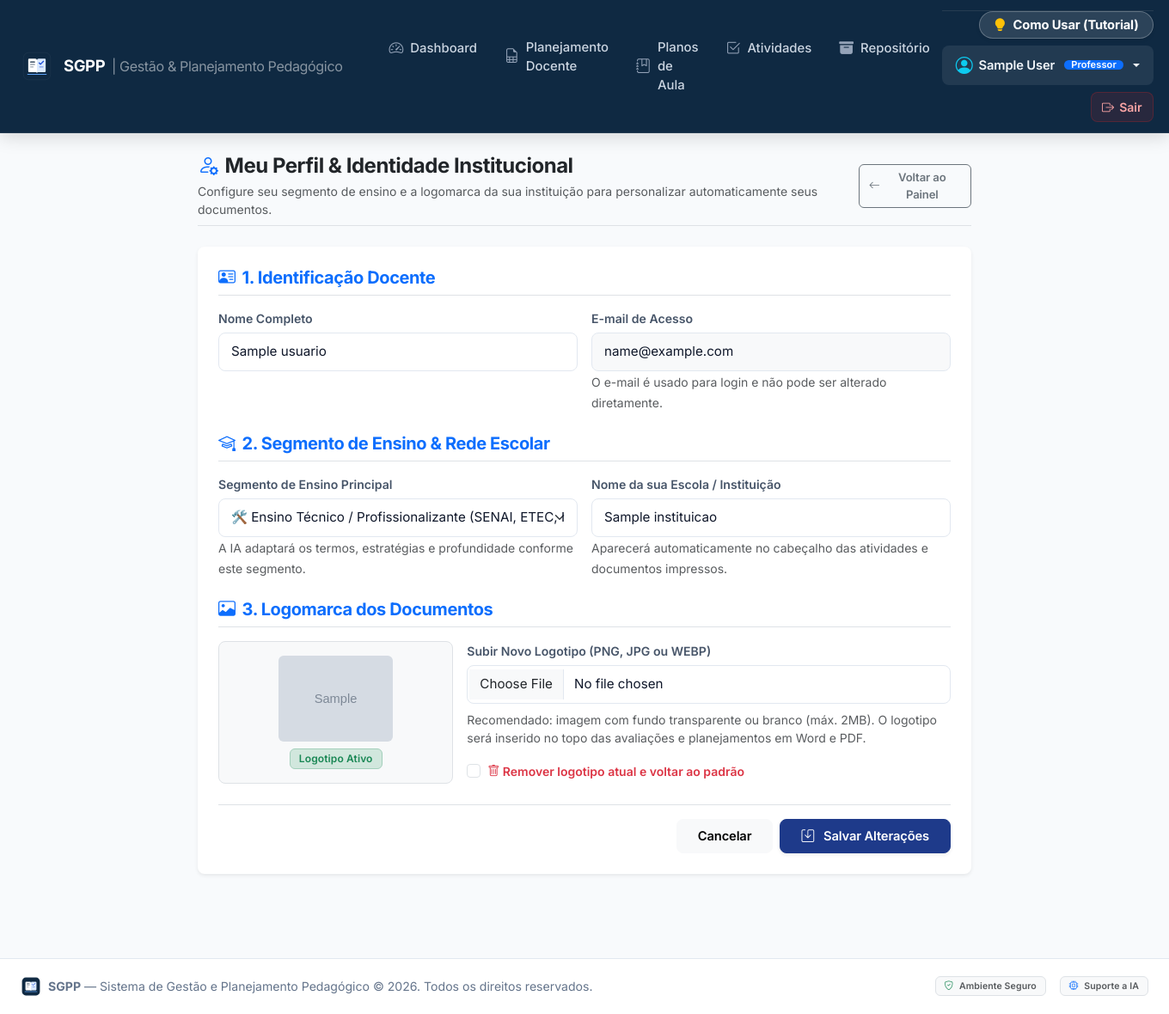
After one commit to ronan-ferreira/SGPP, a Flask app: page /perfil in a window 1360 px wide. The commit adds this page. Shown: the whole page at 86% size. Run offline with Flask 3, Linux system fonts and the light colour scheme; the visitor is signed in with stand-in values (Sample User, id 1); grey boxes marked "Sample" are stand-in pictures; a database or web service that is not in the repository returns one stand-in record (values such as "Sample title"); some libraries are stand-ins or nearby versions.

Commit message:
feat(fase-1): perfil docente, identidade institucional com logo e cabecalhos universais

```diff
--- a/app.py
+++ b/app.py
@@ -107,6 +107,8 @@ def cadastro():
 
         nome = request.form.get("nome", "").strip()
         email = request.form.get("email", "").strip().lower()
+        segmento = request.form.get("segmento", "tecnico").strip()
+        instituicao = request.form.get("instituicao", "").strip()
         senha = request.form.get("senha", "")
         confirmar_senha = request.form.get("confirmar_senha")
 
@@ -116,6 +118,7 @@ def cadastro():
                 erro="Preencha todos os campos obrigatórios.",
                 nome=nome,
                 email=email,
+                instituicao=instituicao,
             )
 
         if confirmar_senha is not None and senha != confirmar_senha:
@@ -124,6 +127,7 @@ def cadastro():
                 erro="A confirmação de senha não confere com a senha digitada.",
                 nome=nome,
                 email=email,
+                instituicao=instituicao,
             )
 
         senha_valida, msg_senha = validar_forca_senha(senha)
@@ -133,6 +137,7 @@ def cadastro():
                 erro=msg_senha,
                 nome=nome,
                 email=email,
+                instituicao=instituicao,
             )
 
         conn, cursor = get_cursor()
@@ -145,6 +150,7 @@ def cadastro():
                     erro=f"O e-mail '{email}' já está cadastrado. Faça login ou use outro e-mail.",
                     nome=nome,
                     email=email,
+                    instituicao=instituicao,
                 )
 
             senha_hash = gerar_hash_senha(senha)
@@ -156,12 +162,14 @@ def cadastro():
                     email,
                     senha,
                     perfil,
-                    tutorial_visto
+                    tutorial_visto,
+                    segmento,
+                    instituicao
                 )
-                VALUES (%s,%s,%s,%s,%s)
+                VALUES (%s,%s,%s,%s,%s,%s,%s)
                 RETURNING id
                 """,
-                (nome, email, senha_hash, "professor", False),
+                (nome, email, senha_hash, "professor", False, segmento, instituicao or None),
             )
 
             novo_usuario_id = cursor.fetchone()[0]
@@ -171,6 +179,8 @@ def cadastro():
             session["usuario_id"] = novo_usuario_id
             session["nome"] = nome
             session["perfil"] = "professor"
+            session["segmento"] = segmento
+            session["instituicao"] = instituicao
             session["mostrar_tutorial"] = True
 
             return redirect("/dashboard?tutorial=1")
@@ -204,7 +214,8 @@ def login():
         try:
             cursor.execute(
                 """
-                SELECT id, nome, email, perfil, senha, COALESCE(tutorial_visto, FALSE)
+                SELECT id, nome, email, perfil, senha, COALESCE(tutorial_visto, FALSE),
+                       COALESCE(segmento, 'tecnico'), instituicao, logo_instituicao
                 FROM usuarios
                 WHERE email=%s
                 """,
@@ -222,6 +233,9 @@ def login():
             session["usuario_id"] = usuario[0]
             session["nome"] = usuario[1]
             session["perfil"] = "professor"
+            session["segmento"] = usuario[6]
+            session["instituicao"] = usuario[7] or ""
+            session["logo_instituicao"] = usuario[8] or ""
 
             # Se for o primeiro acesso ou tutorial ainda não foi visto
             if not usuario[5]:
@@ -241,6 +255,97 @@ def logout():
     session.clear()
 
     return redirect("/login")
+
+
+# ============================================================
+# PERFIL DOCENTE E IDENTIDADE INSTITUCIONAL (FASE 1)
+# ============================================================
+@app.route("/perfil", methods=["GET", "POST"])
+def perfil():
+    if "usuario_id" not in session:
+        return redirect("/login")
+
+    usuario_id = session["usuario_id"]
+    conn, cursor = get_cursor()
+
+    try:
+        if request.method == "POST":
+            nome = request.form.get("nome", "").strip()
+            segmento = request.form.get("segmento", "tecnico").strip()
+            instituicao = request.form.get("instituicao", "").strip()
+            remover_logo = request.form.get("remover_logo") == "1"
+
+            if not nome:
+                cursor.execute("SELECT id, nome, email, segmento, instituicao, logo_instituicao FROM usuarios WHERE id=%s", (usuario_id,))
+                row = cursor.fetchone()
+                usr = {"id": row[0], "nome": row[1], "email": row[2], "segmento": row[3], "instituicao": row[4], "logo_instituicao": row[5]}
+                return render_template("perfil.html", usuario=usr, erro="O nome não pode ficar em branco.")
+
+            novo_nome_logo = None
+
+            # Processamento do upload do logo da instituição
+            if "logo" in request.files and request.files["logo"].filename:
+                arquivo_logo = request.files["logo"]
+                extensao = os.path.splitext(arquivo_logo.filename)[1].lower()
+
+                if extensao in [".png", ".jpg", ".jpeg", ".webp"]:
+                    nome_seguro = f"logo_user_{usuario_id}_{int(os.times().system * 1000)}{extensao}"
+                    pasta_logos = os.path.join(app.root_path, "static", "uploads", "logos")
+                    os.makedirs(pasta_logos, exist_ok=True)
+                    caminho_salvar = os.path.join(pasta_logos, nome_seguro)
+                    arquivo_logo.save(caminho_salvar)
+                    novo_nome_logo = nome_seguro
+
+            if novo_nome_logo:
+                cursor.execute(
+                    """
+                    UPDATE usuarios
+                    SET nome = %s, segmento = %s, instituicao = %s, logo_instituicao = %s
+                    WHERE id = %s
+                    """,
+                    (nome, segmento, instituicao or None, novo_nome_logo, usuario_id),
+                )
+                session["logo_instituicao"] = novo_nome_logo
+            elif remover_logo:
+                cursor.execute(
+                    """
+                    UPDATE usuarios
+                    SET nome = %s, segmento = %s, instituicao = %s, logo_instituicao = NULL
+                    WHERE id = %s
+                    """,
+                    (nome, segmento, instituicao or None, usuario_id),
+                )
+                session["logo_instituicao"] = ""
+            else:
+                cursor.execute(
+                    """
+                    UPDATE usuarios
+                    SET nome = %s, segmento = %s, instituicao = %s
+                    WHERE id = %s
+                    """,
+                    (nome, segmento, instituicao or None, usuario_id),
+                )
+
+            conn.commit()
+
+            session["nome"] = nome
+            session["segmento"] = segmento
+            session["instituicao"] = instituicao
+
+            cursor.execute("SELECT id, nome, email, segmento, instituicao, logo_instituicao FROM usuarios WHERE id=%s", (usuario_id,))
+            row = cursor.fetchone()
+            usr = {"id": row[0], "nome": row[1], "email": row[2], "segmento": row[3], "instituicao": row[4], "logo_instituicao": row[5]}
+            return render_template("perfil.html", usuario=usr, sucesso="Perfil e identidade institucional atualizados com sucesso!")
+
+        # GET
+        cursor.execute("SELECT id, nome, email, segmento, instituicao, logo_instituicao FROM usuarios WHERE id=%s", (usuario_id,))
+        row = cursor.fetchone()
+        usr = {"id": row[0], "nome": row[1], "email": row[2], "segmento": row[3], "instituicao": row[4], "logo_instituicao": row[5]}
+        return render_template("perfil.html", usuario=usr)
+
+    finally:
+        release_cursor(conn, cursor)
+
 
 
 # ============================================================
--- a/database/conexao.py
+++ b/database/conexao.py
@@ -42,6 +42,9 @@ def _executar_migracoes_iniciais():
         conn.autocommit = True
         cur = conn.cursor()
         cur.execute("""
+            ALTER TABLE usuarios ADD COLUMN IF NOT EXISTS segmento VARCHAR(50) DEFAULT 'tecnico';
+            ALTER TABLE usuarios ADD COLUMN IF NOT EXISTS instituicao VARCHAR(150);
+            ALTER TABLE usuarios ADD COLUMN IF NOT EXISTS logo_instituicao VARCHAR(255);
             ALTER TABLE planejamentos_docente ADD COLUMN IF NOT EXISTS modalidade VARCHAR(100);
             ALTER TABLE planejamentos_docente ADD COLUMN IF NOT EXISTS curso_id INTEGER REFERENCES cursos_plano(id) ON DELETE SET NULL;
             ALTER TABLE planos_aula ADD COLUMN IF NOT EXISTS planejamento_id INTEGER REFERENCES planejamentos_docente(id) ON DELETE SET NULL;
--- a/database/criar_banco_completo.sql
+++ b/database/criar_banco_completo.sql
@@ -24,7 +24,10 @@ CREATE TABLE IF NOT EXISTS usuarios (
     email       VARCHAR(150) NOT NULL UNIQUE,
     senha       VARCHAR(255) NOT NULL,
     perfil      VARCHAR(20) NOT NULL DEFAULT 'professor',
-    tutorial_visto BOOLEAN NOT NULL DEFAULT FALSE
+    tutorial_visto BOOLEAN NOT NULL DEFAULT FALSE,
+    segmento    VARCHAR(50) DEFAULT 'tecnico',
+    instituicao VARCHAR(150),
+    logo_instituicao VARCHAR(255)
 );
 
 COMMENT ON TABLE usuarios IS 'Usuários do sistema (professores)';
--- a/database/script_banco.sql
+++ b/database/script_banco.sql
@@ -16,7 +16,10 @@ CREATE TABLE IF NOT EXISTS usuarios (
     email       VARCHAR(150) NOT NULL UNIQUE,
     senha       VARCHAR(255) NOT NULL,
     perfil      VARCHAR(20) NOT NULL DEFAULT 'professor',
-    tutorial_visto BOOLEAN NOT NULL DEFAULT FALSE
+    tutorial_visto BOOLEAN NOT NULL DEFAULT FALSE,
+    segmento    VARCHAR(50) DEFAULT 'tecnico',
+    instituicao VARCHAR(150),
+    logo_instituicao VARCHAR(255)
 );
 
 COMMENT ON TABLE usuarios IS 'Usuários do sistema (professores)';
--- a/templates/base.html
+++ b/templates/base.html
@@ -125,13 +125,18 @@
                     </button>
                     <ul class="dropdown-menu dropdown-menu-end shadow-sm">
                         <li>
+                            <a class="dropdown-item d-flex align-items-center gap-2 py-2" href="/perfil">
+                                <i class="bi bi-person-gear text-primary"></i> Meu Perfil & Escola
+                            </a>
+                        </li>
+                        <li>
                             <a class="dropdown-item d-flex align-items-center gap-2 py-2" href="javascript:void(0)" onclick="abrirTutorial()">
-                                <i class="bi bi-mortarboard text-primary"></i> Rever Tutorial do Sistema
+                                <i class="bi bi-mortarboard text-secondary"></i> Rever Tutorial
                             </a>
                         </li>
                         <li>
                             <a class="dropdown-item d-flex align-items-center gap-2 py-2" href="/alterar_senha">
-                                <i class="bi bi-key text-secondary"></i> Alterar Minha Senha
+                                <i class="bi bi-key text-secondary"></i> Alterar Senha
                             </a>
                         </li>
                         <li><hr class="dropdown-divider my-1"></li>
--- /dev/null
+++ b/templates/perfil.html
@@ -0,0 +1,149 @@
+{% extends "base.html" %}
+
+{% block titulo %}Meu Perfil Pedagógico — SGPP{% endblock %}
+
+{% block conteudo %}
+<div class="container-fluid px-0" style="max-width: 900px; margin: 0 auto;">
+
+    <!-- Cabeçalho da Página -->
+    <div class="d-flex align-items-center justify-content-between mb-4 pb-2 border-bottom">
+        <div>
+            <h2 class="h4 mb-1 fw-bold text-dark d-flex align-items-center gap-2">
+                <i class="bi bi-person-gear text-primary"></i>
+                Meu Perfil & Identidade Institucional
+            </h2>
+            <p class="text-muted small mb-0">
+                Configure seu segmento de ensino e a logomarca da sua instituição para personalizar automaticamente seus documentos.
+            </p>
+        </div>
+        <a href="/dashboard" class="btn btn-outline-secondary btn-sm d-flex align-items-center gap-1">
+            <i class="bi bi-arrow-left"></i> Voltar ao Painel
+        </a>
+    </div>
+
+    {% if erro %}
+    <div class="alert alert-danger alert-dismissible fade show shadow-sm" role="alert">
+        <i class="bi bi-exclamation-triangle-fill me-2"></i>{{ erro }}
+        <button type="button" class="btn-close" data-bs-dismiss="alert" aria-label="Close"></button>
+    </div>
+    {% endif %}
+
+    {% if sucesso %}
+    <div class="alert alert-success alert-dismissible fade show shadow-sm" role="alert">
+        <i class="bi bi-check-circle-fill me-2"></i>{{ sucesso }}
+        <button type="button" class="btn-close" data-bs-dismiss="alert" aria-label="Close"></button>
+    </div>
+    {% endif %}
+
+    <div class="card shadow-sm border-0 rounded-3 mb-4">
+        <div class="card-body p-4">
+            <form method="POST" action="/perfil" enctype="multipart/form-data">
+
+                <!-- 1. Dados Pessoais Básicos -->
+                <h5 class="fw-bold text-primary mb-3 pb-2 border-bottom d-flex align-items-center gap-2">
+                    <i class="bi bi-person-vcard"></i> 1. Identificação Docente
+                </h5>
+
+                <div class="row g-3 mb-4">
+                    <div class="col-md-6">
+                        <label class="form-label fw-semibold" for="nome">Nome Completo</label>
+                        <input type="text" name="nome" id="nome" class="form-control"
+                               value="{{ usuario.nome or '' }}" required>
+                    </div>
+
+                    <div class="col-md-6">
+                        <label class="form-label fw-semibold" for="email">E-mail de Acesso</label>
+                        <input type="email" id="email" class="form-control bg-light"
+                               value="{{ usuario.email or '' }}" readonly disabled>
+                        <small class="text-muted">O e-mail é usado para login e não pode ser alterado diretamente.</small>
+                    </div>
+                </div>
+
+                <!-- 2. Segmento de Atuação e Instituição -->
+                <h5 class="fw-bold text-primary mb-3 pb-2 border-bottom d-flex align-items-center gap-2">
+                    <i class="bi bi-mortarboard"></i> 2. Segmento de Ensino & Rede Escolar
+                </h5>
+
+                <div class="row g-3 mb-4">
+                    <div class="col-md-6">
+                        <label class="form-label fw-semibold" for="segmento">Segmento de Ensino Principal</label>
+                        <select name="segmento" id="segmento" class="form-select" required>
+                            <option value="tecnico" {% if usuario.segmento == 'tecnico' %}selected{% endif %}>
+                                🛠️ Ensino Técnico / Profissionalizante (SENAI, ETEC, IFs)
+                            </option>
+                            <option value="fundamental" {% if usuario.segmento == 'fundamental' %}selected{% endif %}>
+                                📚 Ensino Fundamental I e II (BNCC - Pública / Particular)
+                            </option>
+                            <option value="medio" {% if usuario.segmento == 'medio' %}selected{% endif %}>
+                                🎓 Ensino Médio Regular & Itinerários (BNCC)
+                            </option>
+                            <option value="infantil" {% if usuario.segmento == 'infantil' %}selected{% endif %}>
+                                🎨 Educação Infantil (Campos de Experiências)
+                            </option>
+                            <option value="superior" {% if usuario.segmento == 'superior' %}selected{% endif %}>
+                                🏛️ Ensino Superior / Graduação e Pós
+                            </option>
+                        </select>
+                        <small class="text-muted">A IA adaptará os termos, estratégias e profundidade conforme este segmento.</small>
+                    </div>
+
+                    <div class="col-md-6">
+                        <label class="form-label fw-semibold" for="instituicao">Nome da sua Escola / Instituição</label>
+                        <input type="text" name="instituicao" id="instituicao" class="form-control"
+                               placeholder="Ex: E.E. Santos Dumont, Colégio Dom Bosco, SENAI..."
+                               value="{{ usuario.instituicao or '' }}">
+                        <small class="text-muted">Aparecerá automaticamente no cabeçalho das atividades e documentos impressos.</small>
+                    </div>
+                </div>
+
+                <!-- 3. Logomarca Institucional -->
+                <h5 class="fw-bold text-primary mb-3 pb-2 border-bottom d-flex align-items-center gap-2">
+                    <i class="bi bi-image"></i> 3. Logomarca dos Documentos
+                </h5>
+
+                <div class="row align-items-center g-3 mb-4">
+                    <div class="col-md-4 text-center">
+                        <div class="p-3 border rounded-3 bg-light d-flex flex-column align-items-center justify-content-center" style="min-height: 140px;">
+                            {% if usuario.logo_instituicao %}
+                                <img src="/static/uploads/logos/{{ usuario.logo_instituicao }}"
+                                     alt="Logotipo da Instituição"
+                                     class="img-fluid rounded"
+                                     style="max-height: 100px; object-fit: contain;">
+                                <span class="badge bg-success-subtle text-success border border-success-subtle mt-2">Logotipo Ativo</span>
+                            {% else %}
+                                <i class="bi bi-card-image text-muted fs-1 mb-2"></i>
+                                <span class="text-muted small">Sem logotipo próprio<br>(Usa logotipo padrão do sistema)</span>
+                            {% endif %}
+                        </div>
+                    </div>
+
+                    <div class="col-md-8">
+                        <label class="form-label fw-semibold" for="logo">Subir Novo Logotipo (PNG, JPG ou WEBP)</label>
+                        <input type="file" name="logo" id="logo" class="form-control" accept="image/png, image/jpeg, image/webp">
+                        <div class="form-text mt-2">
+                            Recomendado: imagem com fundo transparente ou branco (máx. 2MB).
+                            O logotipo será inserido no topo das avaliações e planejamentos em Word e PDF.
+                        </div>
+
+                        {% if usuario.logo_instituicao %}
+                        <div class="form-check mt-3">
+                            <input class="form-check-input" type="checkbox" name="remover_logo" id="remover_logo" value="1">
+                            <label class="form-check-label text-danger small fw-semibold" for="remover_logo">
+                                <i class="bi bi-trash"></i> Remover logotipo atual e voltar ao padrão
+                            </label>
+                        </div>
+                        {% endif %}
+                    </div>
+                </div>
+
+                <div class="d-flex justify-content-end gap-2 pt-3 border-top">
+                    <a href="/dashboard" class="btn btn-light px-4">Cancelar</a>
+                    <button type="submit" class="btn btn-primary px-4 fw-semibold shadow-sm">
+                        <i class="bi bi-save me-1"></i> Salvar Alterações
+                    </button>
+                </div>
+            </form>
+        </div>
+    </div>
+</div>
+{% endblock %}
```
Also changed, not shown: relatorio.txt (+17 -2 lines), templates/cadastro.html (+17 -0 lines), utils/docx_atividade_generator.py (+30 -8 lines), utils/pdf_atividade_generator.py (+52 -22 lines).
